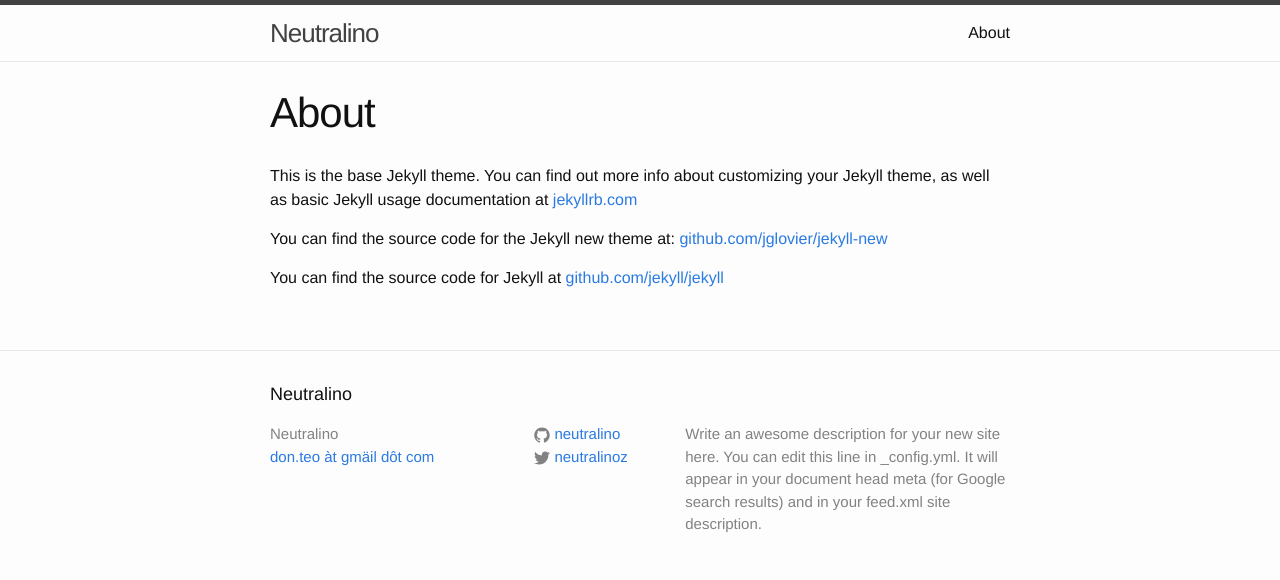
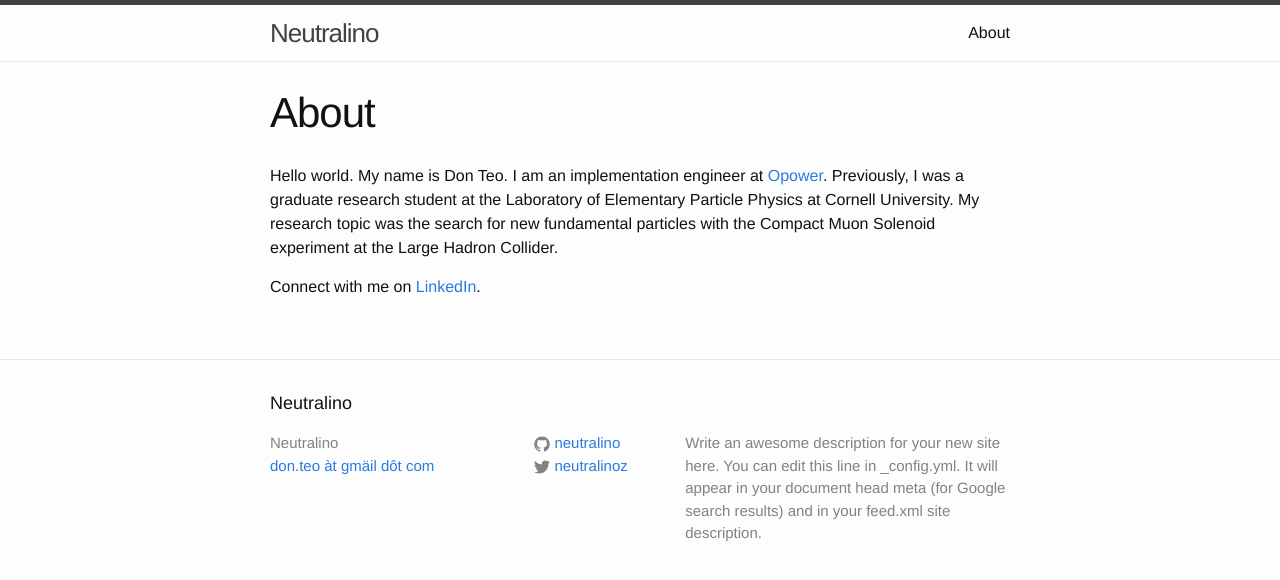
Before and after one commit to neutralino/neutralino.github.io, a Jekyll site: the page built from about.md, in a window 1280 px wide. Shown: the top 580 px of the page. Built offline with Jekyll 4.4.1, drawn with Linux system fonts in a browser that asks for light colours.

Commit message:
update about me section

```diff
--- a/about.md
+++ b/about.md
@@ -4,8 +4,6 @@ title: About
 permalink: /about/
 ---
 
-This is the base Jekyll theme. You can find out more info about customizing your Jekyll theme, as well as basic Jekyll usage documentation at [jekyllrb.com](http://jekyllrb.com/)
+Hello world.  My name is Don Teo.  I am an implementation engineer at [Opower](https://opower.com).  Previously, I was a graduate research student at the Laboratory of Elementary Particle Physics at Cornell University.  My research topic was the search for new fundamental particles with the Compact Muon Solenoid experiment at the Large Hadron Collider.
 
-You can find the source code for the Jekyll new theme at: [github.com/jglovier/jekyll-new](https://github.com/jglovier/jekyll-new)
-
-You can find the source code for Jekyll at [github.com/jekyll/jekyll](https://github.com/jekyll/jekyll)
+Connect with me on [LinkedIn](https://www.linkedin.com/in/donteo).
```
